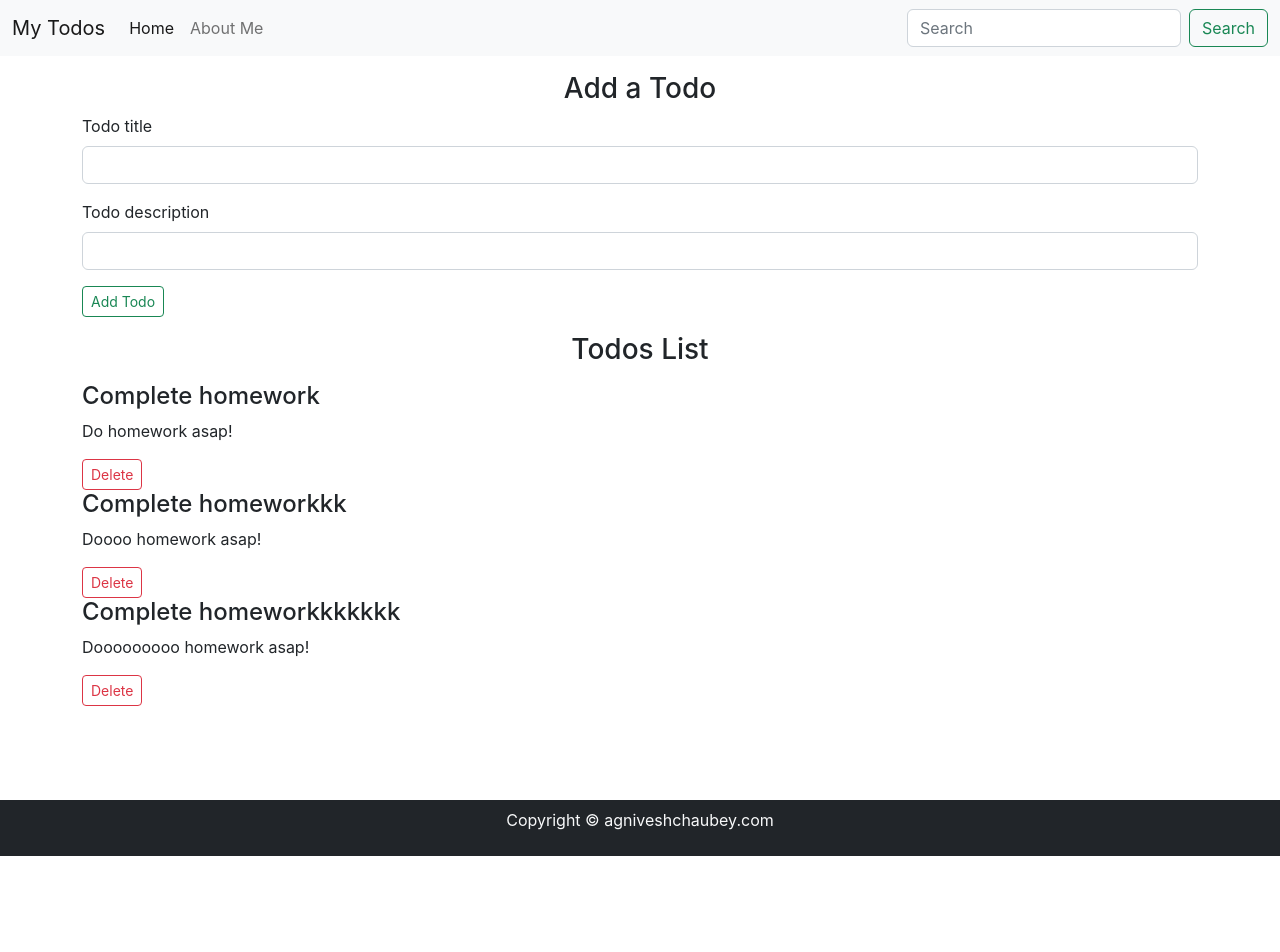
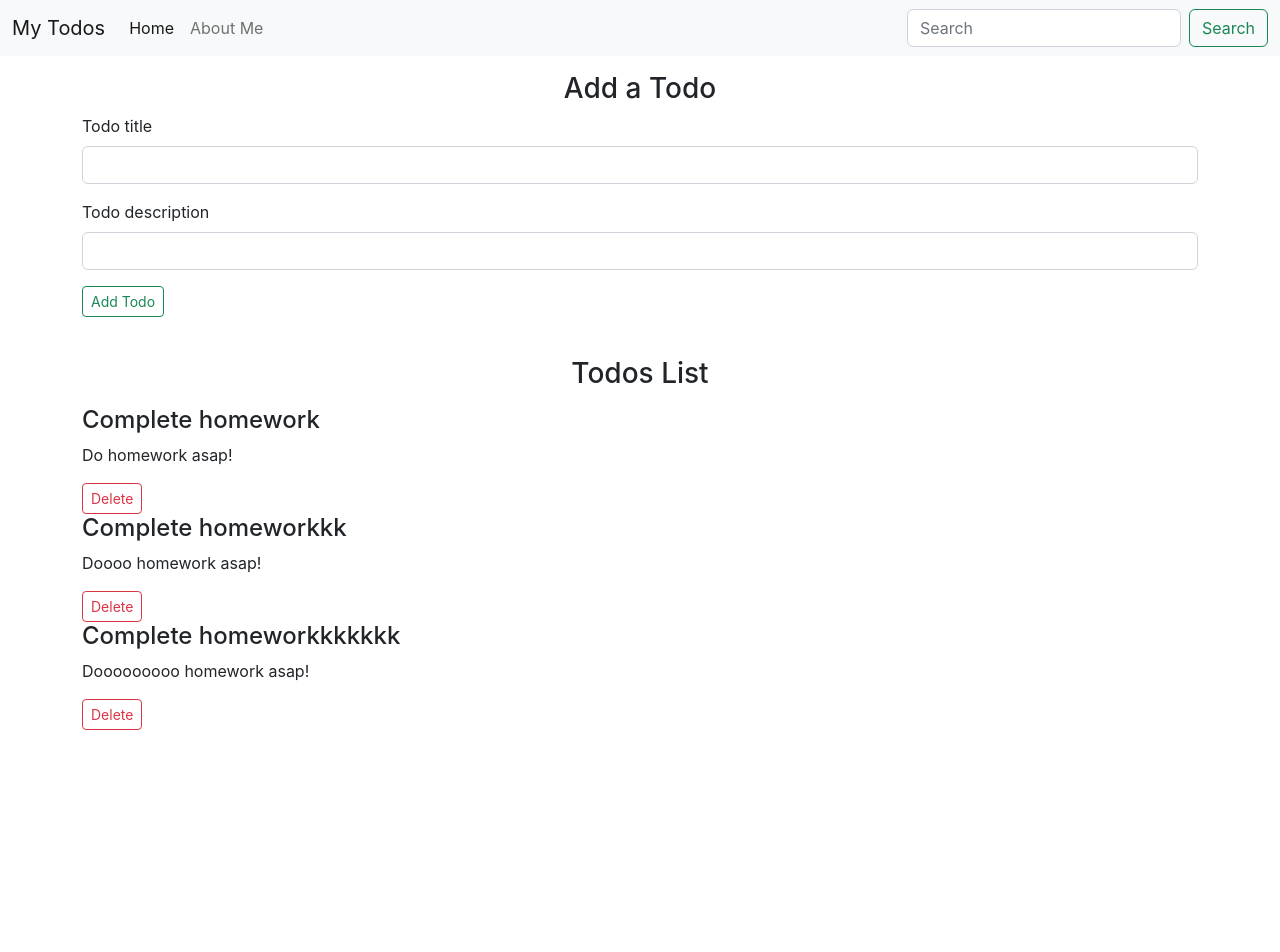
Before and after one commit to AgniveshChaubey/Todo-App, a React (Create React App) app: page / in a window 1280 px wide. Shown: the top 952 px of the page. Before the commit the page ends 856 px from the top, so only its background shows below. Built offline with nearby package versions, Linux system fonts and the light colour scheme.

Commit message:
all functions done, just remain with removing extra todos

```diff
--- a/src/App.js
+++ b/src/App.js
@@ -16,7 +16,13 @@ function App() {
     }
 
     const addTodo = (title, desc) => {
-        let sno = todos[todos.length - 1].sno + 1;
+        console.log("todo is adding", title, desc)
+        let sno;
+        if (todos.length == 0) {
+            sno = 0;
+        } else {
+            sno = todos[todos.length - 1].sno + 1;
+        }
         const myTodo = {
             sno: sno,
             title: title,
--- a/src/components/Footer.js
+++ b/src/components/Footer.js
@@ -1,14 +1,10 @@
 import React from 'react'
 
 export const Footer = () => {
-    let footerStyle = {
-        position: "absolute",
-        top: "100vh",
-        width: "100%",
-    }
+
   return (
-    <footer className="bg-dark text-light py-2" style={footerStyle}>
-        <p className="text-center"> Copyright &copy; agniveshchaubey.com</p>
+    <footer className="bg-dark text-light py-2" >
+      <p className="text-center"> Copyright &copy; agniveshchaubey.com</p>
     </footer>
 
   )
--- a/src/components/NavBar.js
+++ b/src/components/NavBar.js
@@ -37,5 +37,5 @@ export function NavBar(props) {
 // }
 
 // NavBar.defaultProps = {
-//     title : "dhqfiuewgb"
+//     title : ""
 // }
--- a/src/components/Todos.js
+++ b/src/components/Todos.js
@@ -1,16 +1,23 @@
 import React from 'react'
 import { TodoItem } from './TodoItem'
 
-export const Todos = (props) => {
+export const Todos = ({ todos, onDelete }) => {
+  let myStyle ={
+    minHeight: "70vh",
+    margin: "40px auto"
+  }
+
   return (
-    <div className='container'>
+    <div className='container' style={myStyle}>
       <h3 className='text-center m-3'>Todos List</h3>
-      {props.todos.length === 0 ? 'No todos to display' :
-        props.todos.map((todo) => {
-          return (
-            <TodoItem todo={todo} key={todo.sno} onDelete={props.onDelete} />
-          )
-        })}
+      {
+        todos.length === 0 ? 'No todos to display' :
+          todos.map((todo) => {
+            return (
+              <TodoItem todo={todo} key={todo.sno} onDelete={onDelete} />
+            );
+          })
+      }
     </div>
   )
 }
```
